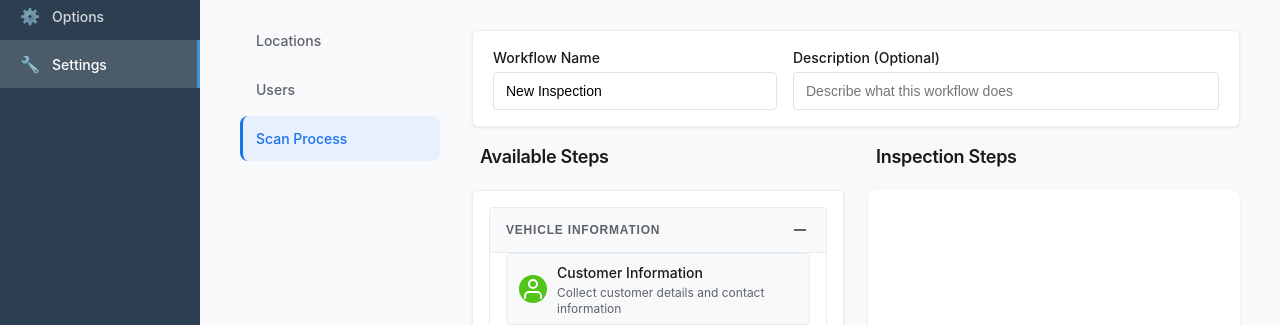
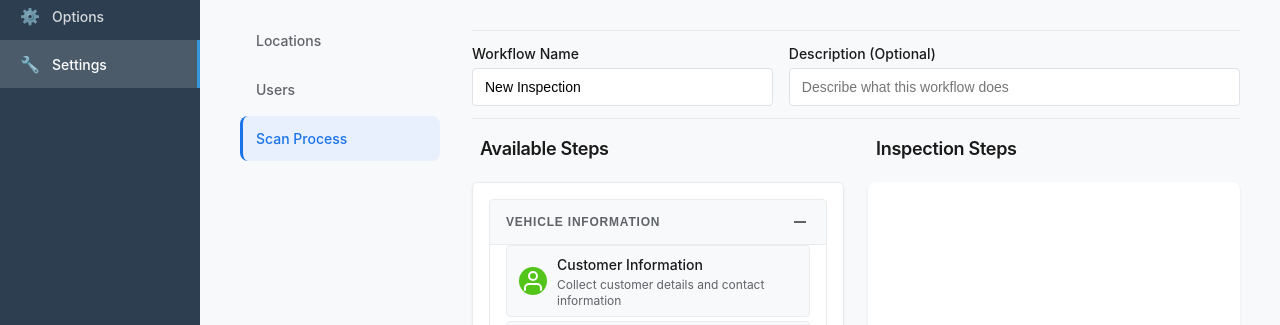
Before and after one commit to ugenedc/ProoftecWorkflowbuilder, a plain HTML site: page workflow-editor.html in a window 1280 px wide. Shown: the part 203-528 px from the top of the page. Drawn offline with nearby package versions, Linux system fonts and the light colour scheme.

Commit message:
Remove card styling from workflow config and use thin grey lines to reduce vertical height

```diff
--- a/workflow-editor.html
+++ b/workflow-editor.html
@@ -220,12 +220,10 @@
         }
 
         .workflow-config {
-            background: white;
-            border-radius: 6px;
-            padding: 16px 20px;
+            padding: 12px 0;
             margin-bottom: 16px;
-            box-shadow: 0 1px 3px rgba(0, 0, 0, 0.08);
-            border: 1px solid #e9ecef;
+            border-top: 1px solid #e9ecef;
+            border-bottom: 1px solid #e9ecef;
         }
 
         .config-section h3 {
```
